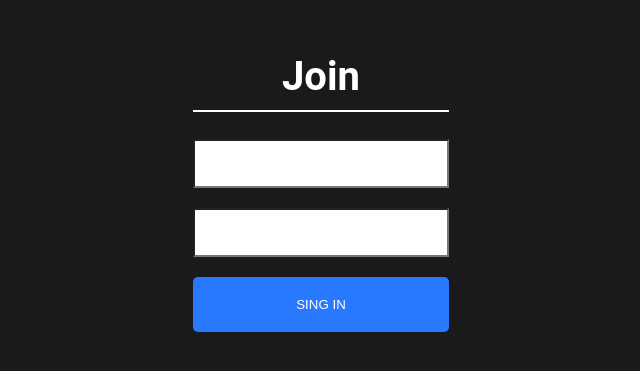
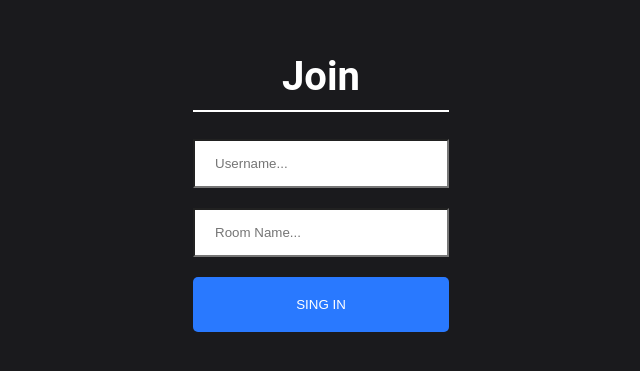
Before and after one commit to Darragh1996/chat-app, a React (Create React App) app in the folder client/: page / in a window 1280 px wide. Shown: the part 221-592 px from the top of the page, without its empty margins (319-959 px from the left). Built offline with nearby package versions, Linux system fonts and the light colour scheme.

Commit message:
added placeholder text to Join inputs

```diff
--- a/client/src/components/Join/Join.js
+++ b/client/src/components/Join/Join.js
@@ -13,7 +13,7 @@ const Join = () => {
         <h1 className="heading">Join</h1>
         <div>
           <input
-            placeholder=""
+            placeholder="Username..."
             className="joinInput"
             type="text"
             onChange={event => setName(event.target.value)}
@@ -21,7 +21,7 @@ const Join = () => {
         </div>
         <div>
           <input
-            placeholder=""
+            placeholder="Room Name..."
             className="joinInput mt-20"
             type="text"
             onChange={event => setRoom(event.target.value)}
```
